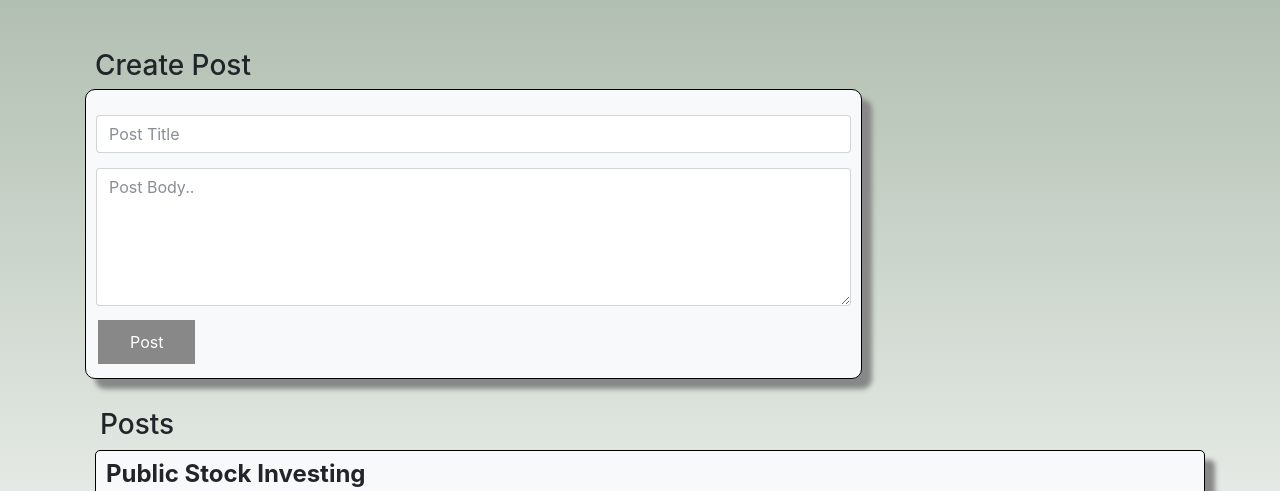
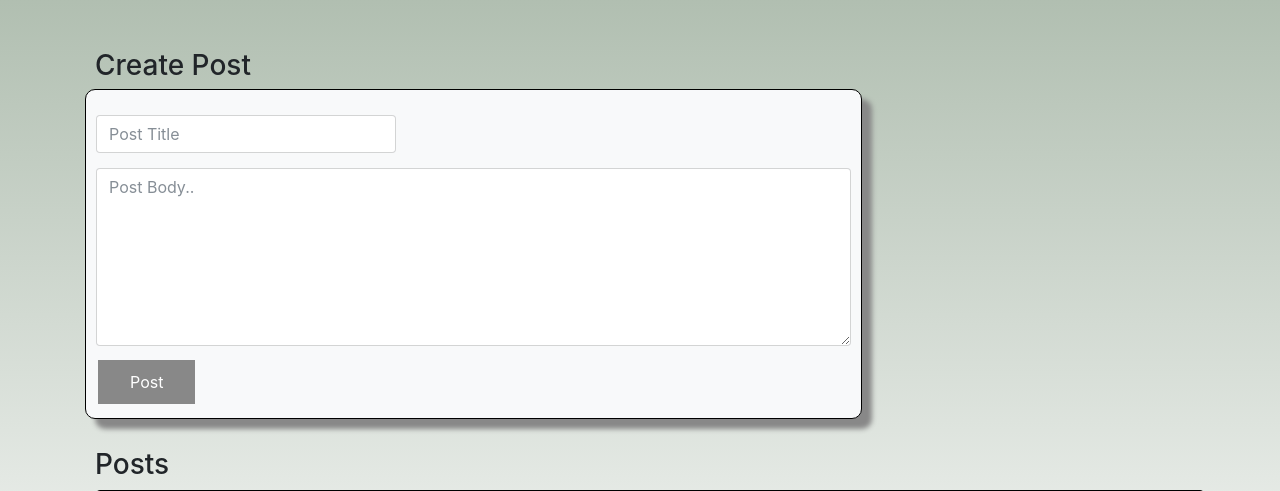
Before and after one commit to THEredhoodieguy/Pocket-Stock, a Django app: template templates/forum.html in a window 1280 px wide. Shown: the part 56-547 px from the top of the page. Run offline with Django 3.2, Linux system fonts and the light colour scheme; the template is opened without the code that fills it: values that come from a table or form of the project are taken from there, others are empty; data comes from the database, SQL or seed files in the repository; parts of the project's set-up code (start-up, migrations or seed data) failed here and were passed over; some libraries are stand-ins or nearby versions.

Commit message:
changes done to forum

```diff
--- a/templates/forum.html
+++ b/templates/forum.html
@@ -10,19 +10,19 @@
                {% csrf_token %}
                 <h3 style="padding-left:10px;">Create Post</h3>
                 <div class="new-post-block" style="background-color:#F8F9FA; width:70%;">
-                    <div class="new-post-block-child" style="margin-top:15px;"><input id="title" class="form-control" style="width=300px" name="posttitle" type="text" placeholder="Post Title" required></div>
-                    <div class="new-post-block-child" style="margin-top:15px;"><textarea  name="postbody" class="form-control" rows="6" cols="100" placeholder="Post Body.."></textarea></div>
+                    <div class="new-post-block-child" style="margin-top:15px;"><input id="title" class="form-control" style="width:300px" name="posttitle" type="text" placeholder="Post Title" required></div>
+                    <div class="new-post-block-child" style="margin-top:15px;"><textarea  name="postbody" class="form-control" rows="8" cols="100" placeholder="Post Body.."></textarea></div>
                     <div class="new-post-block-child"><input type="submit" class="btn-sub" value="Post"></div>
                 </div>
           </form>
-          <h3 style="padding-top:20px; padding-left:15px;">Posts</h3>
+          <h3 style="padding-top:20px; padding-left:10px;">Posts</h3>
             <div>
 
               {% for post in posts %}
                   <div class="post-border" >
                       <div class="post-title">{{ post.messageTitle }}</div>
                       <div class="post-body">{{ post.messageBody }}</div>
-                      <div class="post-details">Posted By: {{ post.username }} &nbsp &nbsp On: {{post.date}}</div>
+                      <div class="post-details">Posted By: {{ post.username }} &nbsp;&nbsp; On: {{post.date}}</div>
                   </div>
               {% endfor %}
 
```
